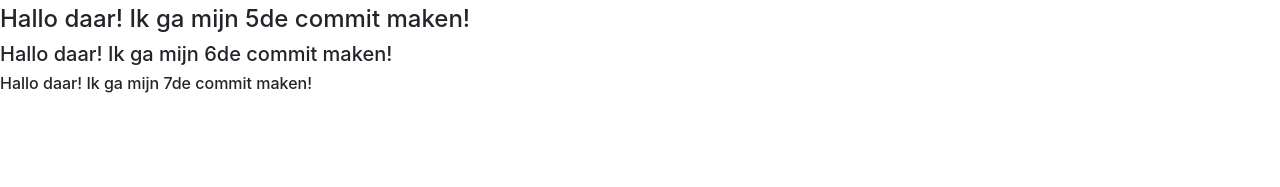
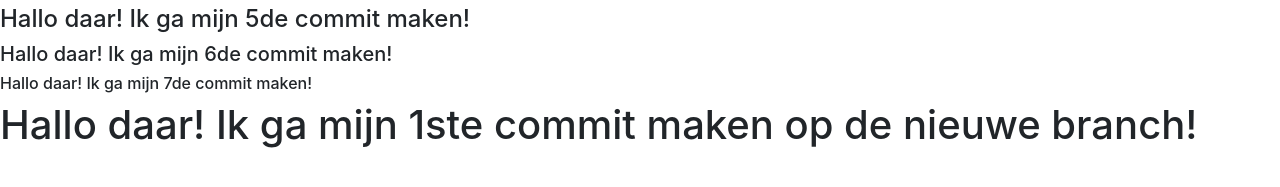
Before and after one commit to TTrashCAN/Proeftoets_VEBR_Blok1, a plain HTML site: page index.html in a window 1280 px wide. Shown: the part 195-382 px from the top of the page. Drawn offline with nearby package versions, Linux system fonts and the light colour scheme.

Commit message:
initial new branch commit

```diff
--- a/index.html
+++ b/index.html
@@ -18,6 +18,7 @@
     <h4>Hallo daar! Ik ga mijn 5de commit maken!</h4>
     <h5>Hallo daar! Ik ga mijn 6de commit maken!</h5>
     <h6>Hallo daar! Ik ga mijn 7de commit maken!</h6>
+    <h1>Hallo daar! Ik ga mijn 1ste commit maken op de nieuwe branch!</h1>
 
     <!-- Optional JavaScript -->
     <!-- jQuery first, then Popper.js, then Bootstrap JS -->
```
